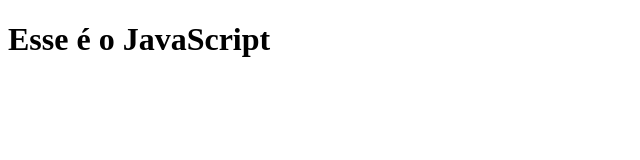
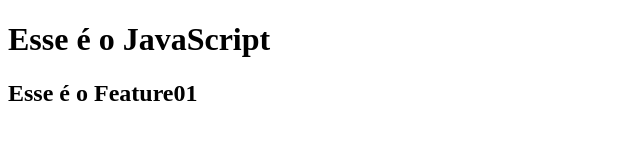
Before and after one commit to adrianodecastro2020/javascript-git, a plain HTML site: page index.html in a window 1280 px wide. Shown: the whole page, without its empty margins (0-640 px from the left). Drawn offline with Linux system fonts and the light colour scheme.

Commit message:
h2 da feature 01

```diff
--- a/index.html
+++ b/index.html
@@ -7,6 +7,7 @@
 </head>
 <body>
   <h1>Esse é o JavaScript</h1>
+  <h2>Esse é o Feature01</h2>
   <script src="script.js"></script>
 </body>
 </html>
```
